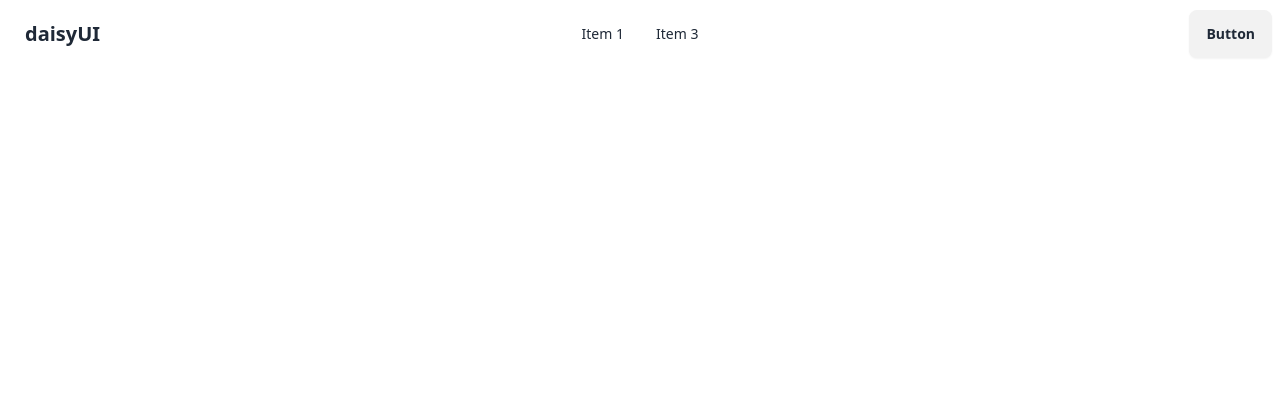
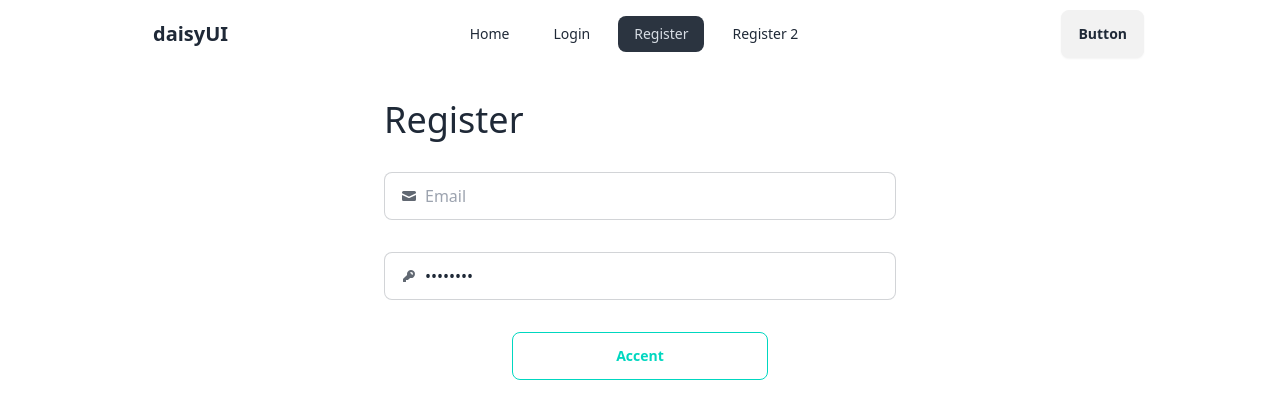
Before and after one commit to tusherbhakta/Email-Pass-Auth-m50, a React (Vite) app: page /register in a window 1280 px wide. Shown: the top 418 px of the page. Built offline with nearby package versions, Linux system fonts and the light colour scheme.

Commit message:
Create Register Form

```diff
--- a/src/components/Header/Header.jsx
+++ b/src/components/Header/Header.jsx
@@ -1,9 +1,12 @@
 import React from 'react';
+import { NavLink } from 'react-router-dom';
 
 const Header = () => {
     const links = <>
-    <li><a>Item 1</a></li>
-    <li><a>Item 3</a></li>
+    <li><NavLink className='mr-3' to='/'>Home</NavLink></li>
+    <li><NavLink className='mr-3' to='login'>Login</NavLink></li>
+    <li><NavLink className='mr-3' to='register'>Register</NavLink></li>
+    <li><NavLink className='mr-3' to='register2'>Register 2</NavLink></li>
     </>
     return (
         <div className="navbar bg-base-100">
--- a/src/components/Register/Register.jsx
+++ b/src/components/Register/Register.jsx
@@ -1,9 +1,42 @@
 import React from 'react';
 
 const Register = () => {
+    const handleRegister = (event) =>{
+        event.preventDefault();
+        console.log(event.target.email.value)
+    }
     return (
-        <div>
-
+        <div className='max-w-lg mx-auto'>
+            <h2 className='text-4xl my-8'>Register</h2>
+            <form onSubmit={handleRegister}>
+                <label className="input input-bordered flex items-center gap-2 my-8">
+                    <svg
+                        xmlns="http://www.w3.org/2000/svg"
+                        viewBox="0 0 16 16"
+                        fill="currentColor"
+                        className="h-4 w-4 opacity-70">
+                        <path
+                            d="M2.5 3A1.5 1.5 0 0 0 1 4.5v.793c.026.009.051.02.076.032L7.674 8.51c.206.1.446.1.652 0l6.598-3.185A.755.755 0 0 1 15 5.293V4.5A1.5 1.5 0 0 0 13.5 3h-11Z" />
+                        <path
+                            d="M15 6.954 8.978 9.86a2.25 2.25 0 0 1-1.956 0L1 6.954V11.5A1.5 1.5 0 0 0 2.5 13h11a1.5 1.5 0 0 0 1.5-1.5V6.954Z" />
+                    </svg>
+                    <input type="email" name='email' className="grow" placeholder="Email" />
+                </label>
+                <label className="input input-bordered flex items-center gap-2">
+                    <svg
+                        xmlns="http://www.w3.org/2000/svg"
+                        viewBox="0 0 16 16"
+                        fill="currentColor"
+                        className="h-4 w-4 opacity-70">
+                        <path
+                            fillRule="evenodd"
+                            d="M14 6a4 4 0 0 1-4.899 3.899l-1.955 1.955a.5.5 0 0 1-.353.146H5v1.5a.5.5 0 0 1-.5.5h-2a.5.5 0 0 1-.5-.5v-2.293a.5.5 0 0 1 .146-.353l3.955-3.955A4 4 0 1 1 14 6Zm-4-2a.75.75 0 0 0 0 1.5.5.5 0 0 1 .5.5.75.75 0 0 0 1.5 0 2 2 0 0 0-2-2Z"
+                            clipRule="evenodd" />
+                    </svg>
+                    <input type="password" className="grow" value="password" />
+                </label>
+                <button className="btn btn-outline btn-accent btn-wide my-8 mx-auto block">Accent</button>
+            </form>
         </div>
     );
 };
--- a/src/layout/Main.jsx
+++ b/src/layout/Main.jsx
@@ -4,7 +4,7 @@ import Header from '../components/Header/Header';
 
 const Main = () => {
     return (
-        <div>
+        <div className='max-w-5xl mx-auto'>
             <Header></Header>
             <Outlet></Outlet>
         </div>
```
